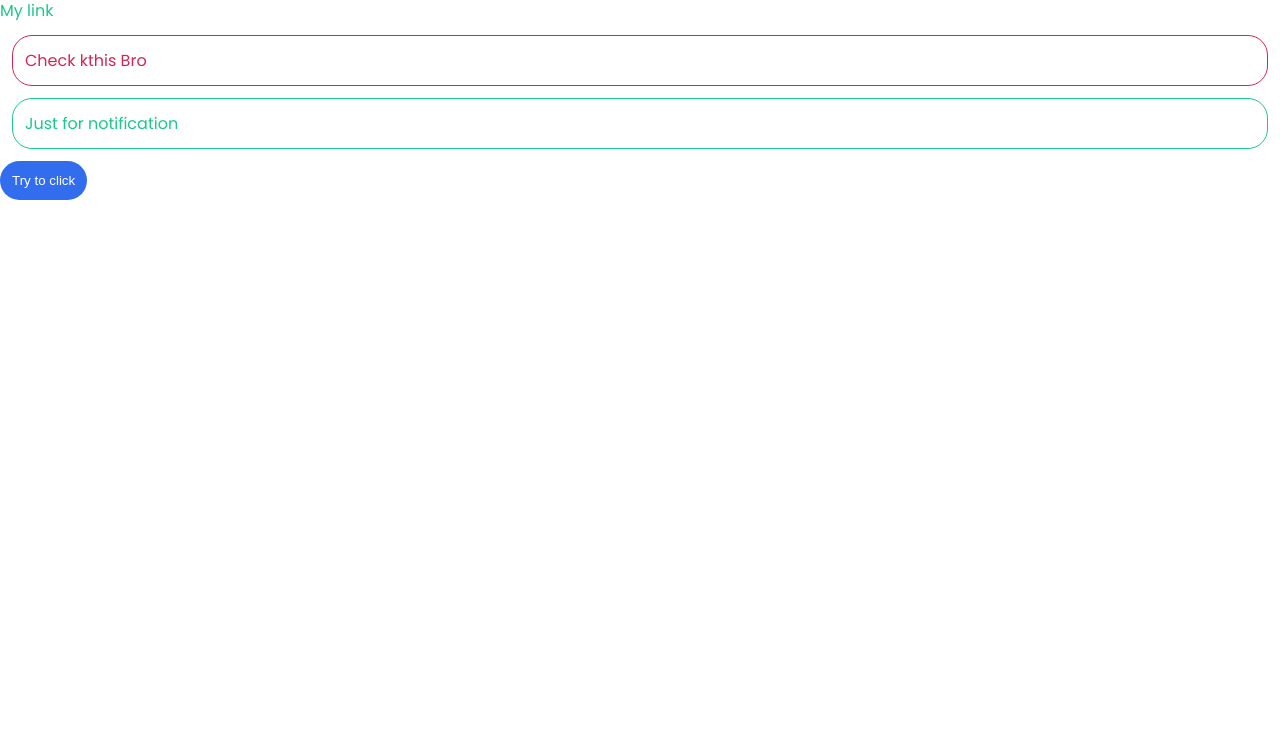
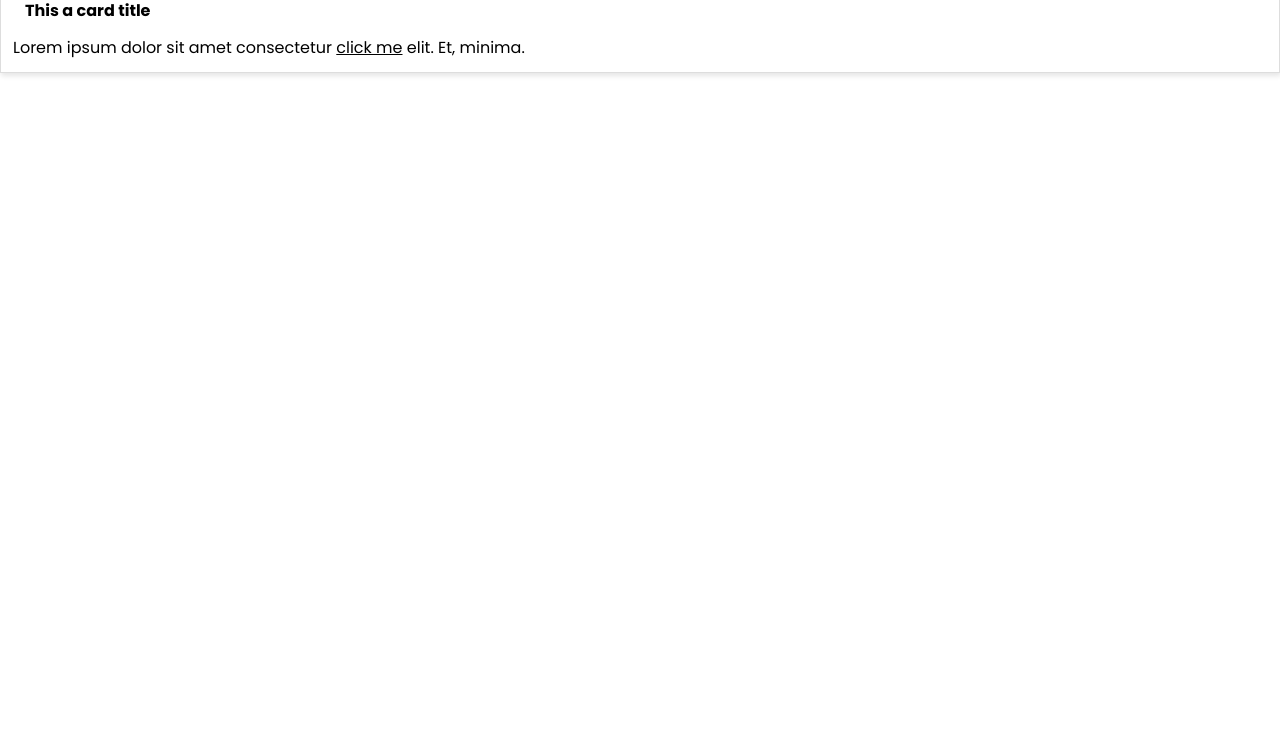
Before and after one commit to madoumadev/madoumacss, a website: page index.html in a window 1280 px wide. Shown: the part 62-800 px from the top of the page. Drawn offline with Linux system fonts and the light colour scheme.

Commit message:
nested rules

```diff
--- a/gulpfile.js
+++ b/gulpfile.js
@@ -2,13 +2,13 @@ const {src, dest, watch, series} = require('gulp')
 const sass = require('gulp-sass')(require('sass'))
 
 function buildStyles() {
-    return src('madoumacss/**/.scss')
+    return src('madoumacss/**/*.scss')
     .pipe(sass())
     .pipe(dest('css'))
 }
 
 function watchTask(){
-    watch(['madoumacss/**/.scss'], buildStyles)
+    watch(['madoumacss/**/*.scss'], buildStyles)
 }
 
 exports.default = series(buildStyles, watchTask)
--- a/index.html
+++ b/index.html
@@ -9,15 +9,27 @@
 </head>
 
 <body>
-    <div>
-        <h1>
-            my h1
-        </h1>
-        <a href="#">My link</a>
-        <p class="error">Check kthis Bro</p>
-        <p class="notification">Just for notification</p>
-        <button>Try to click</button>
+    <!-- colors -->
+
+
+    <!-- font sizes -->
+
+    <!-- butttons -->
+
+    <!-- cards -->
+    <h2>Cards</h2>
+    <div class="card">
+        <h1 class="card-title">This a card title</h1>
+        <p class="card-body">Lorem ipsum dolor sit amet consectetur
+            <a href="#">click me</a> elit. Et, minima.
+        </p>
     </div>
+
+    <!-- grid system -->
+
+    <!-- utilities -->
+
+    <!-- colors -->
 </body>
 
 </html>
--- a/madoumacss/_variables.scss
+++ b/madoumacss/_variables.scss
@@ -11,3 +11,9 @@ $base-margin: 0.75rem;
 // borders
 $base-border-thickness:1px;
 $base-border-radius: 20px;
+
+//box-shadow
+$base-box-shadow: 1px 3px 5px rgba(0,0,0,0.1);
+
+//font sizes
+$base-font-size: 1rem
--- /dev/null
+++ b/madoumacss/components/_card.scss
@@ -0,0 +1,20 @@
+.card {
+    display: block;
+    padding: $base-padding;
+    border: $base-border-thickness solid #ddd;
+    box-shadow: $base-box-shadow;
+
+    .card-title {
+        font-size: $base-font-size;
+        padding: $base-padding;
+        font-weight: bold;
+    }
+
+    .card-body {
+        font-size: $base-font-size;
+
+        a {
+            text-decoration: underline;
+        }
+    }
+}
--- a/madoumacss/index.scss
+++ b/madoumacss/index.scss
@@ -2,12 +2,12 @@
 @import 'variables';
 
 // base & layout
-@import 'base'
+@import 'base';
 
  // colors
 
 
  //components (button, card, ...)
-
+@import 'components/card';
 
  //utilities(margin, padding, opacity)
```
Also changed, not shown: css/index.css.
